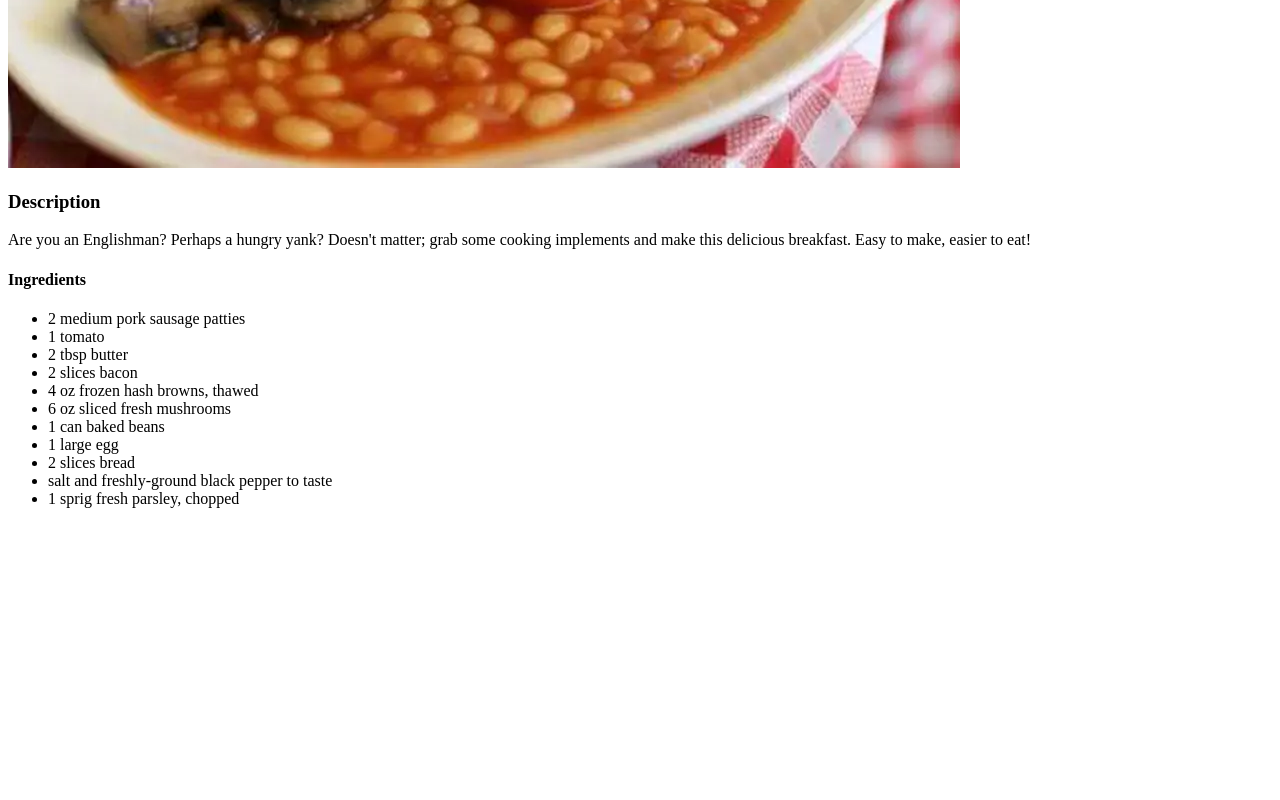
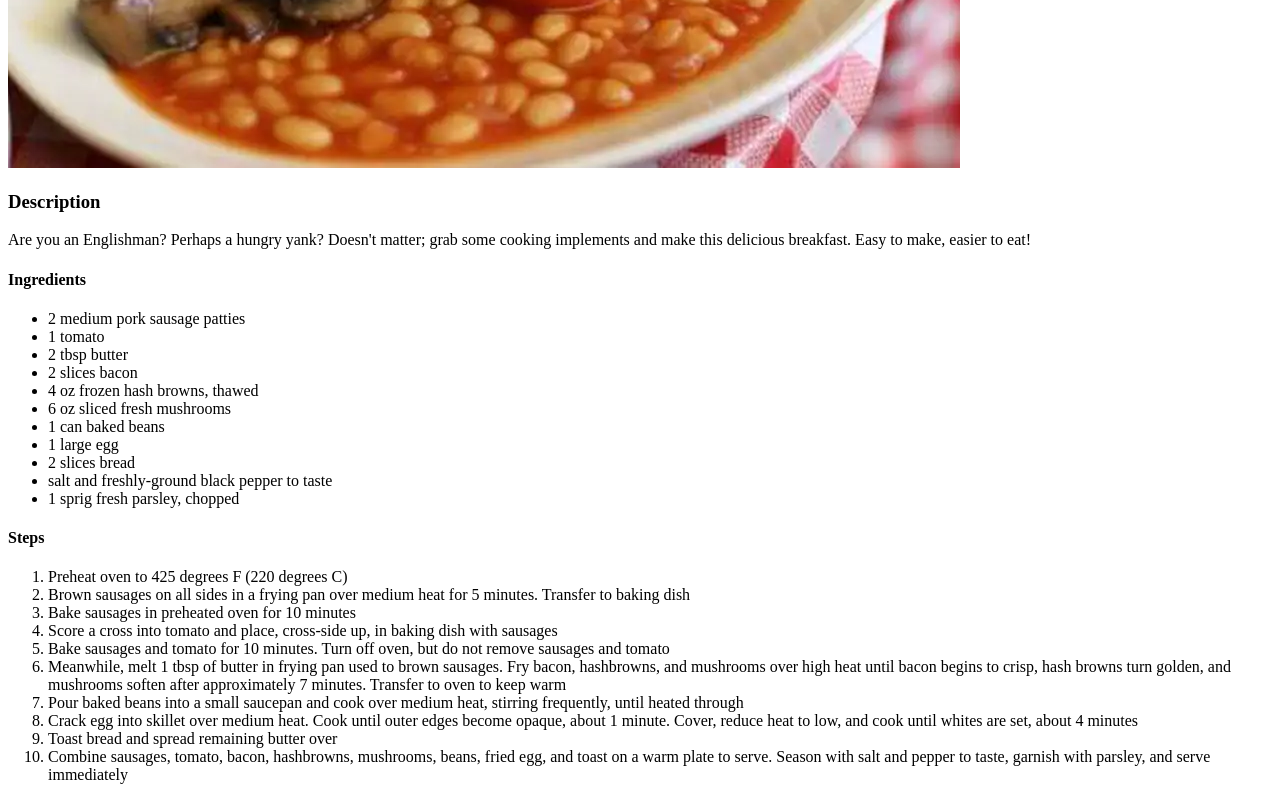
Before and after one commit to cchron00/odin-recipes, a plain HTML site: page recipes/full-english-breakfast.html in a window 1280 px wide. Shown: the part 550-1350 px from the top of the page. Before the commit the page ends 1074 px from the top, so only its background shows below. Drawn offline with Linux system fonts and the light colour scheme.

Commit message:
Add recipe steps to full-english-breakfast.html

```diff
--- a/recipes/full-english-breakfast.html
+++ b/recipes/full-english-breakfast.html
@@ -25,5 +25,18 @@
             <li>salt and freshly-ground black pepper to taste</li>
             <li>1 sprig fresh parsley, chopped</li>
         </ul>
+        <h4>Steps</h4>
+        <ol>
+            <li>Preheat oven to 425 degrees F (220 degrees C)</li>
+            <li>Brown sausages on all sides in a frying pan over medium heat for 5 minutes. Transfer to baking dish</li>
+            <li>Bake sausages in preheated oven for 10 minutes</li>
+            <li>Score a cross into tomato and place, cross-side up, in baking dish with sausages</li>
+            <li>Bake sausages and tomato for 10 minutes. Turn off oven, but do not remove sausages and tomato</li>
+            <li>Meanwhile, melt 1 tbsp of butter in frying pan used to brown sausages. Fry bacon, hashbrowns, and mushrooms over high heat until bacon begins to crisp, hash browns turn golden, and mushrooms soften after approximately 7 minutes. Transfer to oven to keep warm</li>
+            <li>Pour baked beans into a small saucepan and cook over medium heat, stirring frequently, until heated through</li>
+            <li>Crack egg into skillet over medium heat. Cook until outer edges become opaque, about 1 minute. Cover, reduce heat to low, and cook until whites are set, about 4 minutes</li>
+            <li>Toast bread and spread remaining butter over</li>
+            <li>Combine sausages, tomato, bacon, hashbrowns, mushrooms, beans, fried egg, and toast on a warm plate to serve. Season with salt and pepper to taste, garnish with parsley, and serve immediately</li>
+        </ol>
     </body>
 </html>
```
